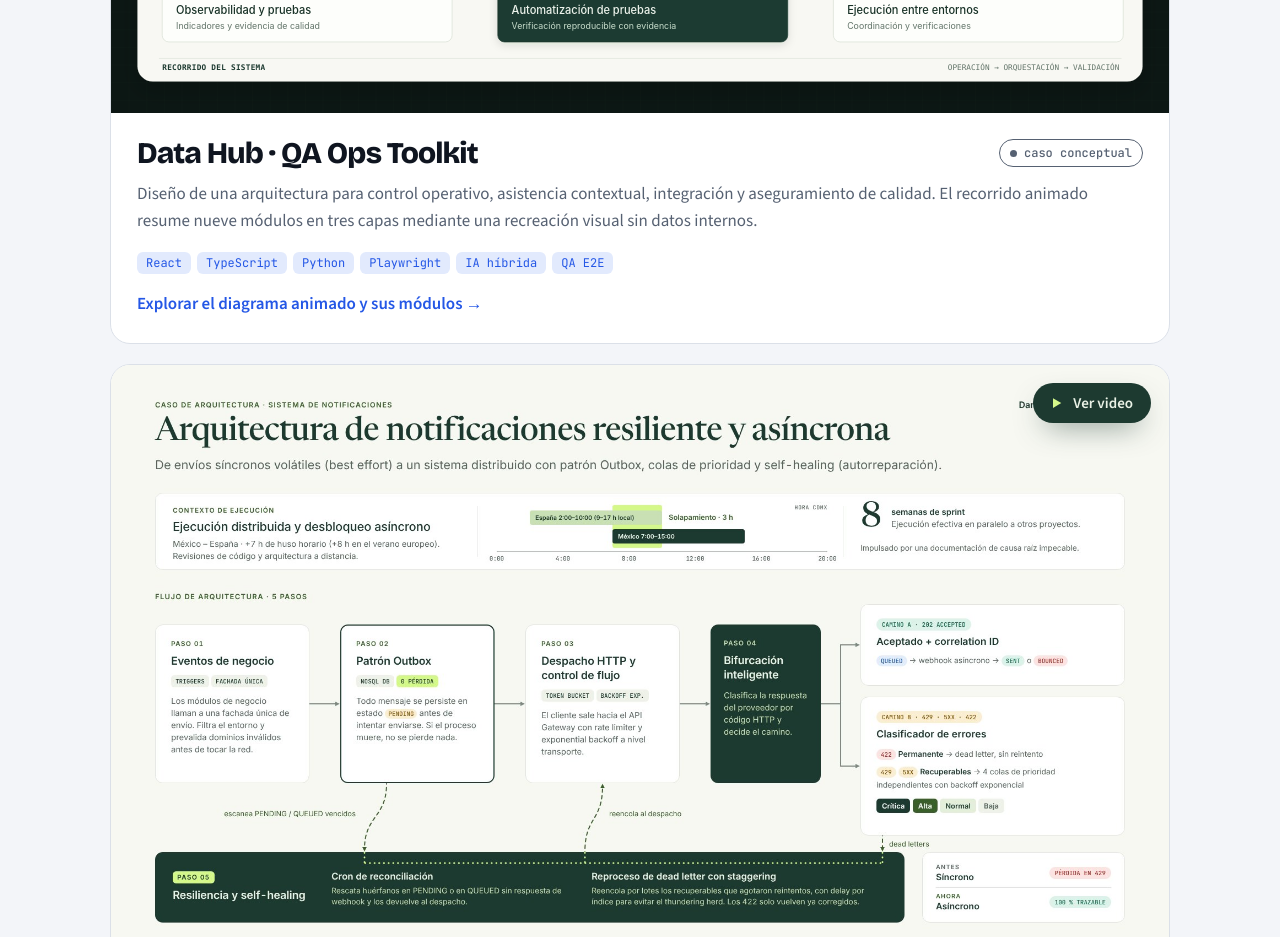
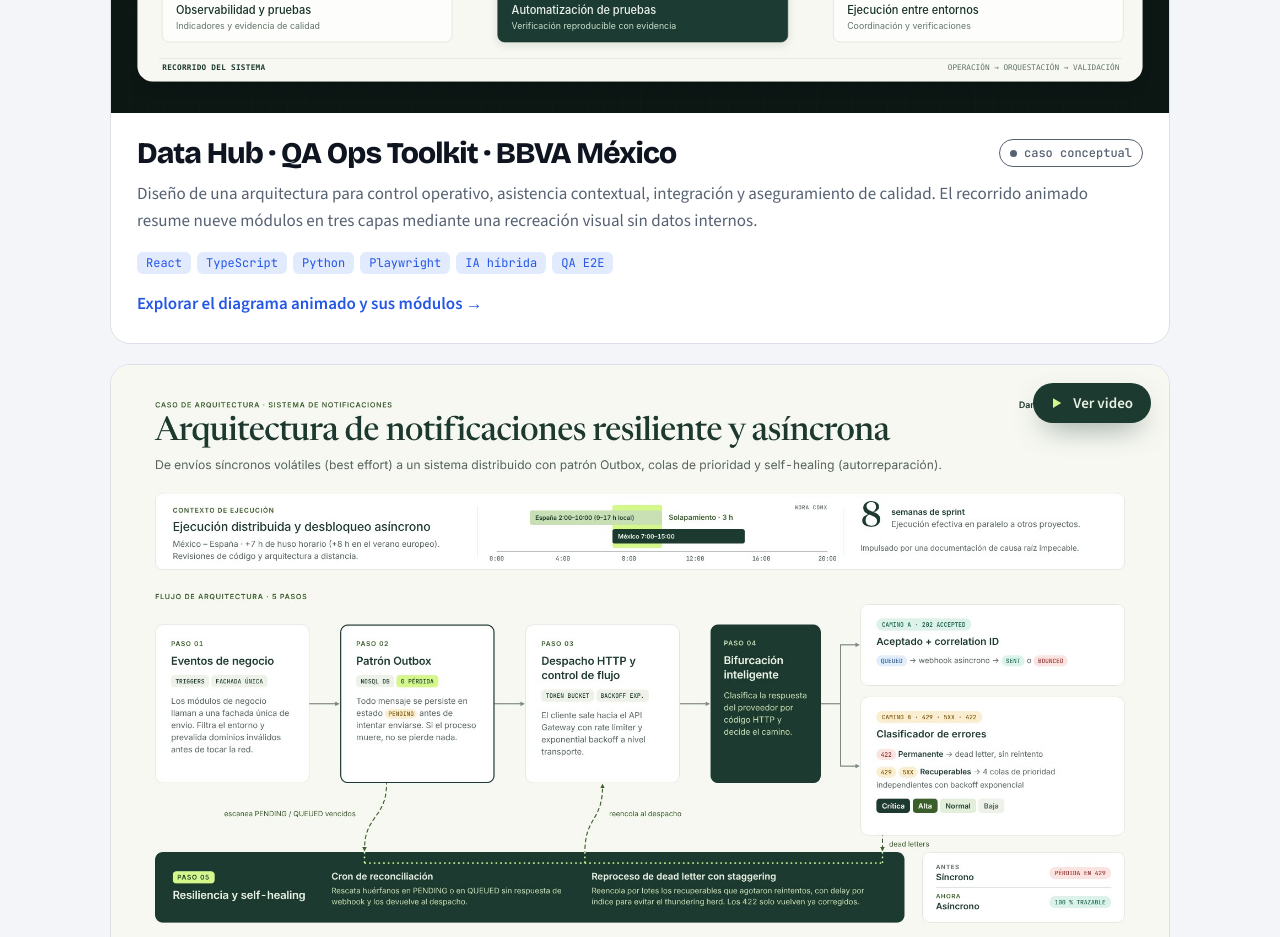
Before and after one commit to danielherrodri/danielherrodri.github.io, a plain HTML site: page index.html in a window 1280 px wide. Shown: the part 4920-5857 px from the top of the page. Drawn offline with nearby package versions, Linux system fonts and the light colour scheme.

Commit message:
content(portfolio): identify Data Hub case as BBVA México

```diff
--- a/index.html
+++ b/index.html
@@ -509,7 +509,7 @@ a:focus-visible{outline:2px solid var(--accent);outline-offset:3px}
           <span class="play" aria-hidden="true"><svg viewBox="0 0 24 24"><path d="M8 5.5v13l11-6.5z"/></svg>Ver recorrido</span>
         </a>
         <div class="proj-body">
-          <div class="proj-head"><h3>Data Hub · QA Ops Toolkit</h3><span class="state idea">caso conceptual</span></div>
+          <div class="proj-head"><h3>Data Hub · QA Ops Toolkit · BBVA México</h3><span class="state idea">caso conceptual</span></div>
           <p>Diseño de una arquitectura para control operativo, asistencia contextual, integración y aseguramiento de calidad. El recorrido animado resume nueve módulos en tres capas mediante una recreación visual sin datos internos.</p>
           <div class="tags"><span>React</span><span>TypeScript</span><span>Python</span><span>Playwright</span><span>IA híbrida</span><span>QA E2E</span></div>
           <div class="links"><a href="caso-datahub/">Explorar el diagrama animado y sus módulos →</a></div>
```
